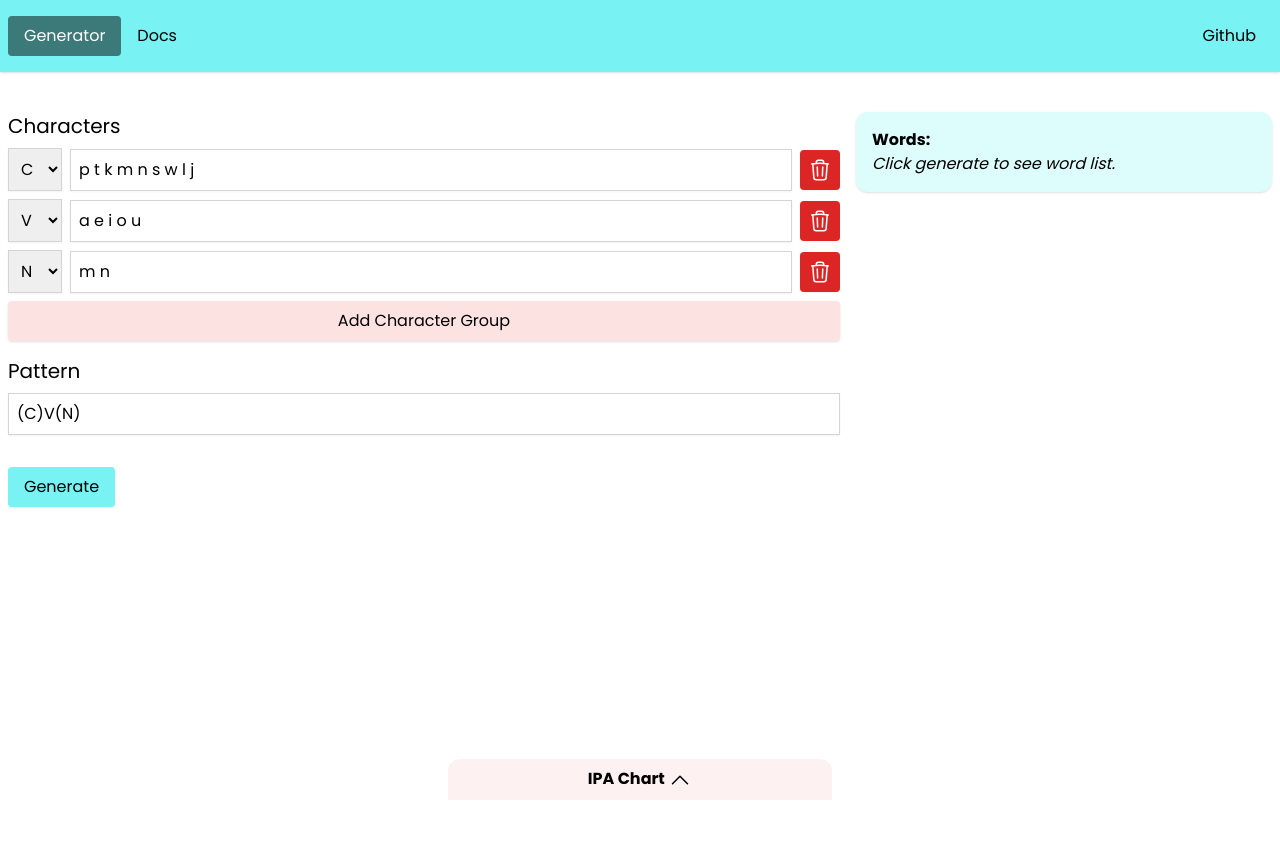
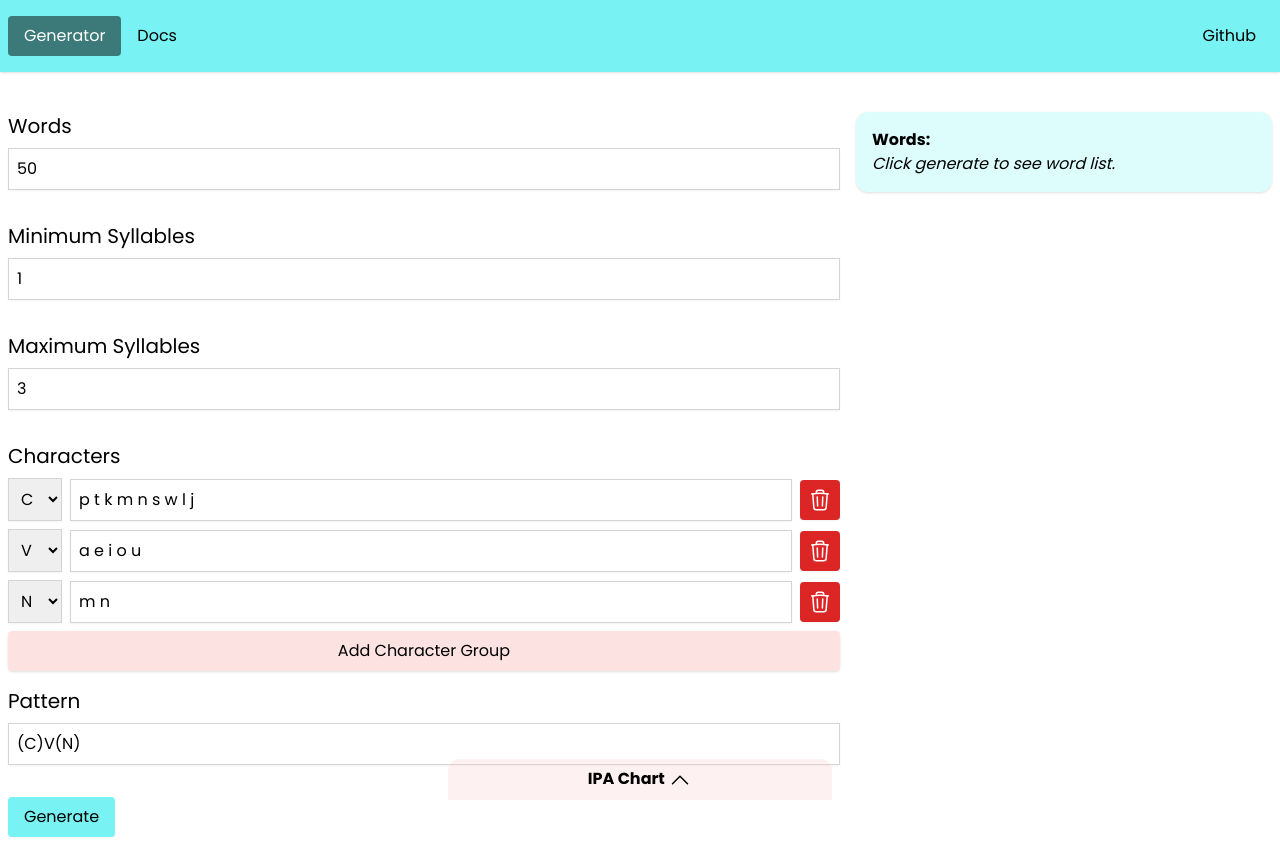
Before and after one commit to CollinBrennan/word-generator, a React (Vite) app: page / in a window 1280 px wide. Before the commit the page ends 800 px from the top, so only its background shows below. Built offline with nearby package versions, Linux system fonts and the light colour scheme.

Commit message:
Added word count and syllables fields

```diff
--- a/src/components/Form.tsx
+++ b/src/components/Form.tsx
@@ -4,6 +4,9 @@ import InputCharacterGroup from './InputCharacterGroup'
 export type Inputs = {
   characterGroups: { label: string; characters: string }[]
   pattern: string
+  numWords: number
+  syllablesMin: number
+  syllablesMax: number
 }
 
 function Form({ setOutput }: any) {
@@ -15,6 +18,9 @@ function Form({ setOutput }: any) {
         { label: 'N', characters: 'm n' },
       ],
       pattern: '(C)V(N)',
+      numWords: 50,
+      syllablesMin: 1,
+      syllablesMax: 3,
     },
   })
 
@@ -30,6 +36,36 @@ function Form({ setOutput }: any) {
 
   return (
     <form className="flex flex-col" onSubmit={handleSubmit(onSubmit)}>
+      <div className="flex flex-col gap-2 pb-8">
+        <label className="text-xl">Words</label>
+        <input
+          type="number"
+          placeholder="50"
+          className="border border-neutral-300 p-2 flex-grow shadow-sm"
+          {...register('numWords')}
+        />
+      </div>
+
+      <div className="flex flex-col gap-2 pb-8">
+        <label className="text-xl">Minimum Syllables</label>
+        <input
+          type="number"
+          placeholder="1"
+          className="border border-neutral-300 p-2 flex-grow shadow-sm"
+          {...register('syllablesMin')}
+        />
+      </div>
+
+      <div className="flex flex-col gap-2 pb-8">
+        <label className="text-xl">Maximum Syllables</label>
+        <input
+          type="number"
+          placeholder="3"
+          className="border border-neutral-300 p-2 flex-grow shadow-sm"
+          {...register('syllablesMax')}
+        />
+      </div>
+
       <div className="flex flex-col gap-2 pb-4">
         <label className="text-xl">Characters</label>
         {fields.map((field, index) => (
```
